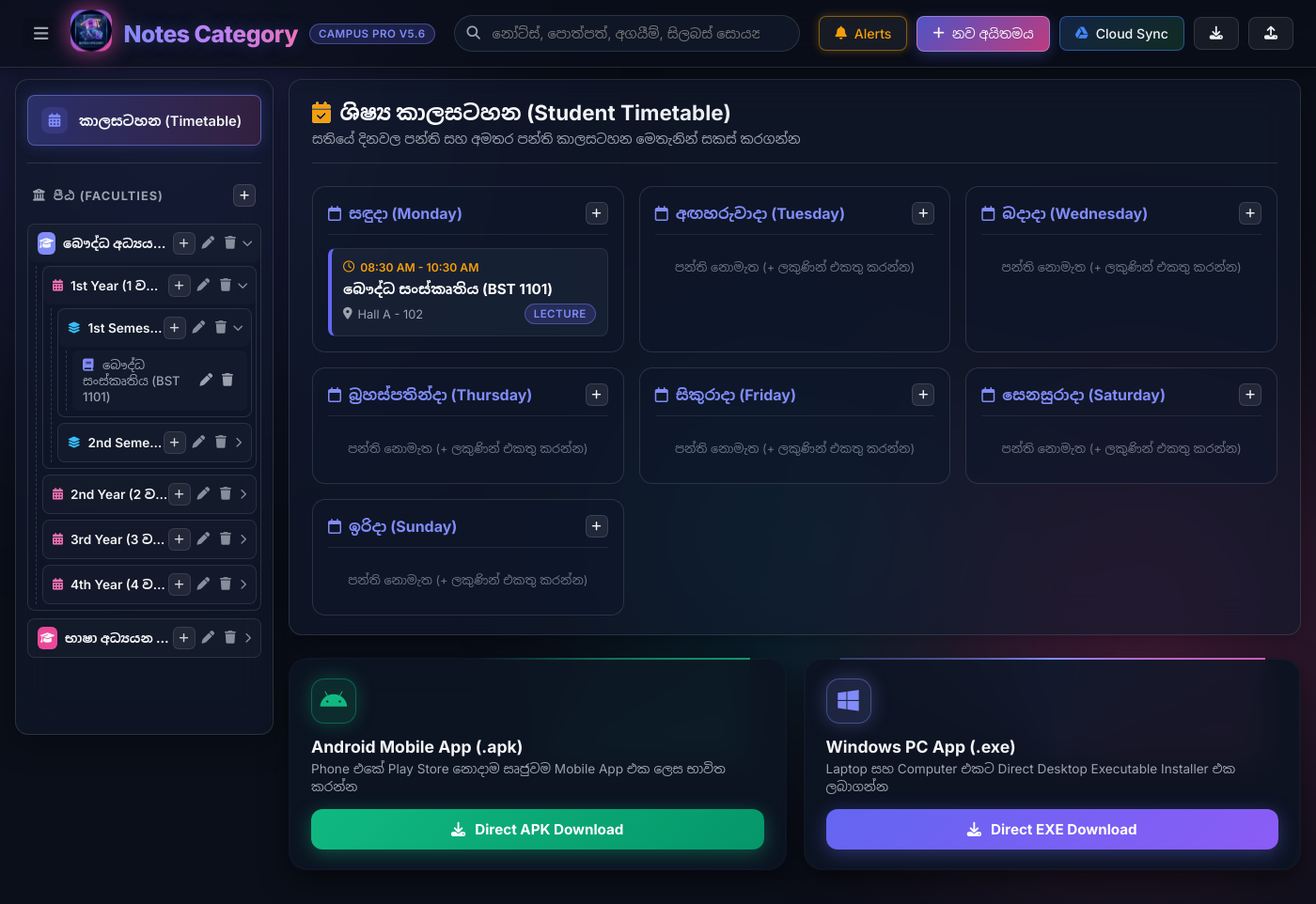
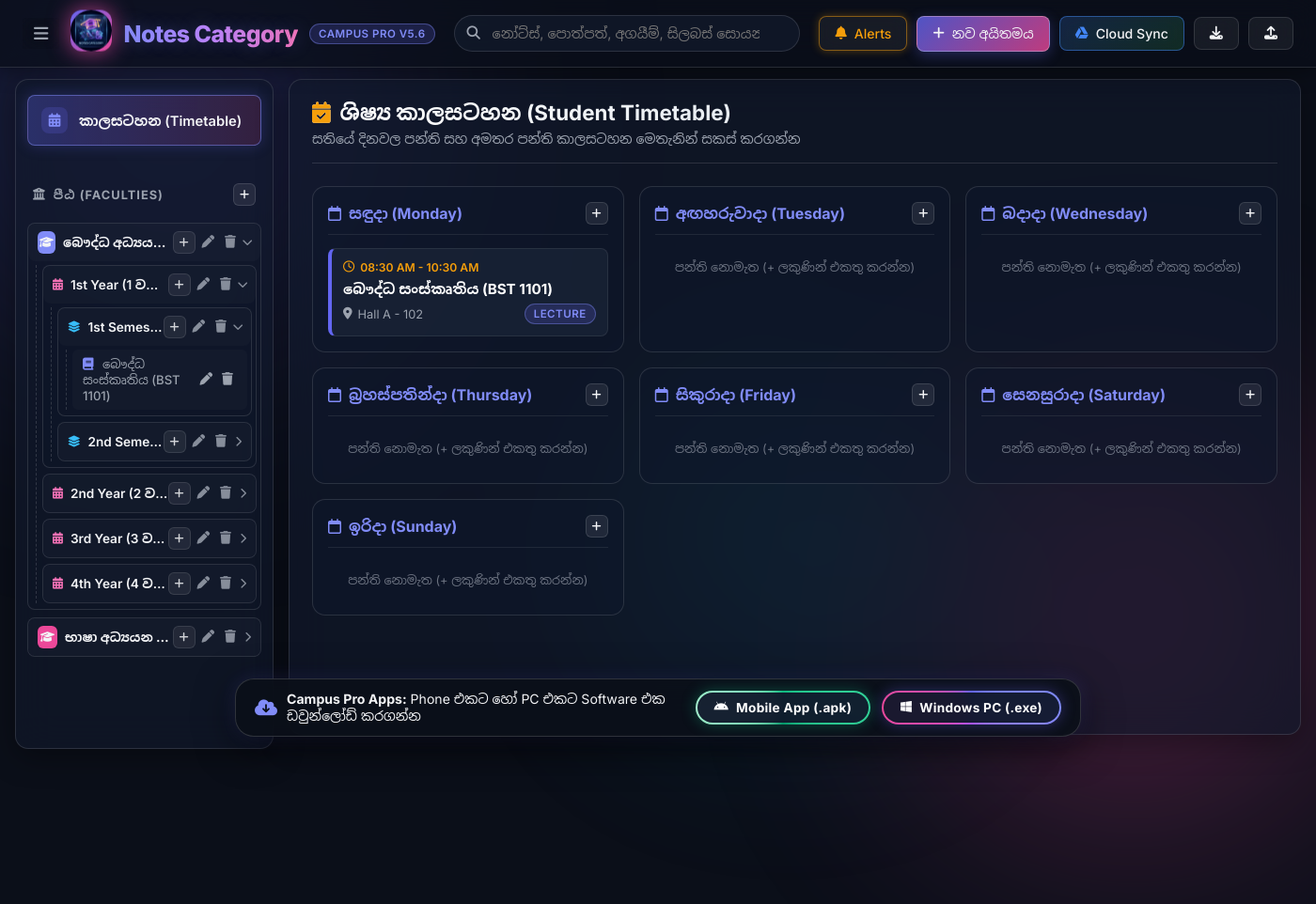
Before and after one commit to dilusha034/Notes-Category-Campus-Pro, an Electron app: page index.html in a window 1400 px wide. Shown: the whole page at 94% size. After the commit the page ends 800 px from the top, so only its background shows below. Drawn offline with nearby package versions, Linux system fonts and the light colour scheme.

Commit message:
Fix faculty tree scrollbar, auto-close sidebar on item select, and add rotating neon bottom download bar

```diff
--- a/index.html
+++ b/index.html
@@ -122,39 +122,6 @@
       <main class="content-viewport glass-panel" id="contentViewport">
         <!-- Content view will be rendered here dynamically -->
       </main>
-
-      <!-- Futuristic Neon Gradient App Download Cards Footer -->
-      <footer class="app-download-footer">
-        <div class="footer-download-card apk-neon-card">
-          <div class="download-card-content">
-            <div class="card-icon-wrapper android-icon-bg">
-              <i class="fa-brands fa-android"></i>
-            </div>
-            <div class="card-text">
-              <h3>Android Mobile App (.apk)</h3>
-              <p>Phone එකේ Play Store නොදාම සෘජුවම Mobile App එක ලෙස භාවිත කරන්න</p>
-            </div>
-            <a href="https://github.com/dilusha034/Notes-Category-Campus-Pro/raw/main/Notes-Category-Campus-Pro.apk" download class="glow-download-btn btn-android">
-              <i class="fa-solid fa-download"></i> Direct APK Download
-            </a>
-          </div>
-        </div>
-
-        <div class="footer-download-card exe-neon-card">
-          <div class="download-card-content">
-            <div class="card-icon-wrapper windows-icon-bg">
-              <i class="fa-brands fa-windows"></i>
-            </div>
-            <div class="card-text">
-              <h3>Windows PC App (.exe)</h3>
-              <p>Laptop සහ Computer එකට Direct Desktop Executable Installer එක ලබාගන්න</p>
-            </div>
-            <a href="https://github.com/dilusha034/Notes-Category-Campus-Pro/raw/main/dist/Notes%20Category%20Campus%20Pro%20Setup%205.6.0.exe" download class="glow-download-btn btn-windows">
-              <i class="fa-solid fa-download"></i> Direct EXE Download
-            </a>
-          </div>
-        </div>
-      </footer>
     </div>
   </div>
 
@@ -264,6 +231,28 @@
     </div>
   </div>
 
+  <!-- Floating App Download Bar with Animated Neon Gradient Border -->
+  <div class="floating-download-bar">
+    <div class="floating-download-container">
+      <div class="download-bar-text">
+        <i class="fa-solid fa-cloud-arrow-down" style="color:var(--primary-glow); font-size:1.2rem;"></i>
+        <span><strong>Campus Pro Apps:</strong> Phone එකට හෝ PC එකට Software එක ඩවුන්ලෝඩ් කරගන්න</span>
+      </div>
+      <div class="download-bar-buttons">
+        <a href="https://github.com/dilusha034/Notes-Category-Campus-Pro/raw/main/Notes-Category-Campus-Pro.apk" download class="neon-glow-btn btn-neon-apk" title="Android Mobile App (.apk) Direct Download">
+          <span class="neon-btn-content">
+            <i class="fa-brands fa-android"></i> Mobile App (.apk)
+          </span>
+        </a>
+        <a href="https://github.com/dilusha034/Notes-Category-Campus-Pro/raw/main/dist/Notes%20Category%20Campus%20Pro%20Setup%205.6.0.exe" download class="neon-glow-btn btn-neon-exe" title="Windows PC App (.exe) Direct Download">
+          <span class="neon-btn-content">
+            <i class="fa-brands fa-windows"></i> Windows PC (.exe)
+          </span>
+        </a>
+      </div>
+    </div>
+  </div>
+
   <!-- Toast Notification Container -->
   <div id="toastContainer"></div>
 
--- a/style.css
+++ b/style.css
@@ -434,12 +434,12 @@ body {
 .sidebar {
   width: var(--sidebar-width);
   flex-shrink: 0;
-  padding: 16px 12px;
+  padding: 16px 12px 120px 12px;
   display: flex;
   flex-direction: column;
   gap: 14px;
-  max-height: calc(100vh - var(--header-height) - 30px);
-  overflow-y: auto;
+  max-height: calc(100vh - var(--header-height) - 15px);
+  overflow-y: auto !important;
   overscroll-behavior: contain;
   touch-action: pan-y;
   -webkit-overflow-scrolling: touch;
@@ -454,17 +454,19 @@ body {
   max-width: 86vw !important;
   height: 100vh !important;
   height: 100dvh !important;
+  height: 100% !important;
+  min-height: 100vh !important;
+  max-height: 100vh !important;
   margin: 0 !important;
+  padding: 16px 12px 140px 12px !important;
   border-radius: 0 !important;
   z-index: 999999 !important;
   transform: translateX(0) !important;
   display: flex !important;
   flex-direction: column !important;
+  overflow-y: auto !important;
+  -webkit-overflow-scrolling: touch !important;
   box-shadow: 20px 0 60px rgba(0, 0, 0, 0.95) !important;
-  overflow-y: auto !important;
-  overscroll-behavior: contain !important;
-  -webkit-overflow-scrolling: touch !important;
-  padding-bottom: 50px !important;
 }
 
 .sidebar-divider {
@@ -2370,147 +2372,140 @@ textarea.form-control {
 }
 
 /* ==========================================================================
-   FUTURISTIC NEON ROTATING BORDER DOWNLOAD FOOTER CARDS
+   ROTATING NEON GRADIENT FLOATING DOWNLOAD BAR
    ========================================================================== */
-
-.app-download-footer {
-  display: grid;
-  grid-template-columns: repeat(auto-fit, minmax(300px, 1fr));
-  gap: 18px;
-  margin-top: 24px;
-  margin-bottom: 24px;
-  width: 100%;
-}
-
-.footer-download-card {
+.floating-download-bar {
+  position: fixed;
+  bottom: 16px;
+  left: 50%;
+  transform: translateX(-50%);
+  z-index: 99990;
+  width: calc(100% - 32px);
+  max-width: 900px;
+  pointer-events: auto;
+}
+
+.floating-download-container {
+  background: rgba(11, 15, 25, 0.88);
+  backdrop-filter: blur(16px);
+  -webkit-backdrop-filter: blur(16px);
+  border: 1px solid rgba(255, 255, 255, 0.15);
+  border-radius: 20px;
+  padding: 12px 20px;
+  display: flex;
+  align-items: center;
+  justify-content: space-between;
+  gap: 16px;
+  box-shadow: 0 10px 40px rgba(0, 0, 0, 0.6), 0 0 20px rgba(99, 102, 241, 0.2);
+  transition: transform 0.3s ease, box-shadow 0.3s ease;
+}
+
+.floating-download-container:hover {
+  box-shadow: 0 12px 50px rgba(0, 0, 0, 0.8), 0 0 30px rgba(99, 102, 241, 0.4);
+}
+
+.download-bar-text {
+  display: flex;
+  align-items: center;
+  gap: 10px;
+  color: var(--text-main);
+  font-size: 0.88rem;
+}
+
+.download-bar-buttons {
+  display: flex;
+  align-items: center;
+  gap: 12px;
+}
+
+/* Neon Rotating Border Buttons */
+@property --neon-angle {
+  syntax: '<angle>';
+  initial-value: 0deg;
+  inherits: false;
+}
+
+.neon-glow-btn {
   position: relative;
-  border-radius: var(--radius-lg);
+  display: inline-flex;
+  align-items: center;
+  justify-content: center;
   padding: 2px;
-  background: rgba(18, 26, 43, 0.7);
-  overflow: hidden;
-  box-shadow: 0 10px 30px rgba(0, 0, 0, 0.5);
-  transition: transform 0.3s ease, box-shadow 0.3s ease;
-}
-
-.footer-download-card:hover {
-  transform: translateY(-4px) scale(1.01);
-}
-
-.footer-download-card::before {
-  content: '';
-  position: absolute;
-  top: -50%;
-  left: -50%;
-  width: 200%;
-  height: 200%;
-  background: conic-gradient(
-    transparent,
-    transparent,
-    transparent,
-    #10b981
-  );
-  animation: rotateBorderGlow 4s linear infinite;
-  z-index: 1;
-}
-
-.exe-neon-card::before {
-  background: conic-gradient(
-    transparent,
-    transparent,
-    transparent,
-    #818cf8,
-    #ec4899
-  );
-}
-
-@keyframes rotateBorderGlow {
-  0% { transform: rotate(0deg); }
-  100% { transform: rotate(360deg); }
-}
-
-.download-card-content {
-  position: relative;
-  z-index: 2;
-  background: rgba(13, 19, 33, 0.95);
-  border-radius: calc(var(--radius-lg) - 2px);
-  padding: 20px 22px;
-  display: flex;
-  flex-direction: column;
-  gap: 14px;
-  height: 100%;
-  backdrop-filter: blur(16px);
-}
-
-.card-icon-wrapper {
-  width: 48px;
-  height: 48px;
-  border-radius: 14px;
-  display: flex;
-  align-items: center;
-  justify-content: center;
-  font-size: 1.6rem;
-}
-
-.android-icon-bg {
-  background: rgba(16, 185, 129, 0.15);
-  color: #10b981;
-  border: 1px solid rgba(16, 185, 129, 0.4);
-  box-shadow: 0 0 20px rgba(16, 185, 129, 0.3);
-}
-
-.windows-icon-bg {
-  background: rgba(129, 140, 248, 0.15);
-  color: #818cf8;
-  border: 1px solid rgba(129, 140, 248, 0.4);
-  box-shadow: 0 0 20px rgba(129, 140, 248, 0.3);
-}
-
-.card-text h3 {
-  font-size: 1.1rem;
+  border-radius: 30px;
+  text-decoration: none;
+  background: conic-gradient(from var(--neon-angle), #10b981, #6366f1, #ec4899, #f59e0b, #10b981);
+  animation: rotateNeon 3s linear infinite;
+  box-shadow: 0 0 15px rgba(99, 102, 241, 0.35);
+  transition: transform 0.25s ease, box-shadow 0.25s ease;
+}
+
+.btn-neon-apk {
+  background: conic-gradient(from var(--neon-angle), #10b981, #34d399, #059669, #a7f3d0, #10b981);
+  animation: rotateNeon 2.5s linear infinite;
+  box-shadow: 0 0 15px rgba(16, 185, 129, 0.35);
+}
+
+.btn-neon-exe {
+  background: conic-gradient(from var(--neon-angle), #6366f1, #818cf8, #a855f7, #ec4899, #6366f1);
+  animation: rotateNeon 2.5s linear infinite;
+  box-shadow: 0 0 15px rgba(99, 102, 241, 0.35);
+}
+
+.neon-glow-btn:hover {
+  transform: translateY(-2px) scale(1.03);
+}
+
+.btn-neon-apk:hover {
+  box-shadow: 0 0 25px rgba(16, 185, 129, 0.7);
+}
+
+.btn-neon-exe:hover {
+  box-shadow: 0 0 25px rgba(129, 140, 248, 0.7);
+}
+
+.neon-btn-content {
+  background: rgba(15, 23, 42, 0.95);
+  border-radius: 28px;
+  padding: 8px 18px;
+  display: flex;
+  align-items: center;
+  gap: 8px;
+  color: #ffffff;
   font-weight: 700;
-  color: #f3f4f6;
-  margin-bottom: 4px;
-}
-
-.card-text p {
   font-size: 0.85rem;
-  color: #9ca3af;
-  line-height: 1.4;
-}
-
-.glow-download-btn {
-  display: inline-flex;
-  align-items: center;
-  justify-content: center;
-  gap: 10px;
-  padding: 12px 20px;
-  border-radius: 12px;
-  font-weight: 700;
-  font-size: 0.95rem;
-  text-decoration: none;
-  transition: all 0.3s ease;
-  margin-top: auto;
-  cursor: pointer;
-}
-
-.glow-download-btn.btn-android {
-  background: linear-gradient(135deg, #10b981, #059669);
-  color: #ffffff;
-  box-shadow: 0 4px 20px rgba(16, 185, 129, 0.4);
-}
-
-.glow-download-btn.btn-android:hover {
-  box-shadow: 0 6px 25px rgba(16, 185, 129, 0.7);
-  transform: translateY(-2px);
-}
-
-.glow-download-btn.btn-windows {
-  background: linear-gradient(135deg, #6366f1, #8b5cf6);
-  color: #ffffff;
-  box-shadow: 0 4px 20px rgba(99, 102, 241, 0.4);
-}
-
-.glow-download-btn.btn-windows:hover {
-  box-shadow: 0 6px 25px rgba(139, 92, 246, 0.7);
-  transform: translateY(-2px);
-}
+  letter-spacing: 0.3px;
+  white-space: nowrap;
+}
+
+@keyframes rotateNeon {
+  0% {
+    --neon-angle: 0deg;
+  }
+  100% {
+    --neon-angle: 360deg;
+  }
+}
+
+@media (max-width: 768px) {
+  .floating-download-bar {
+    bottom: 10px;
+    width: calc(100% - 16px);
+  }
+  .floating-download-container {
+    flex-direction: column;
+    text-align: center;
+    padding: 10px 14px;
+    gap: 8px;
+  }
+  .download-bar-text span {
+    font-size: 0.78rem;
+  }
+  .download-bar-buttons {
+    width: 100%;
+    justify-content: center;
+  }
+  .neon-btn-content {
+    padding: 6px 12px;
+    font-size: 0.78rem;
+  }
+}
```
